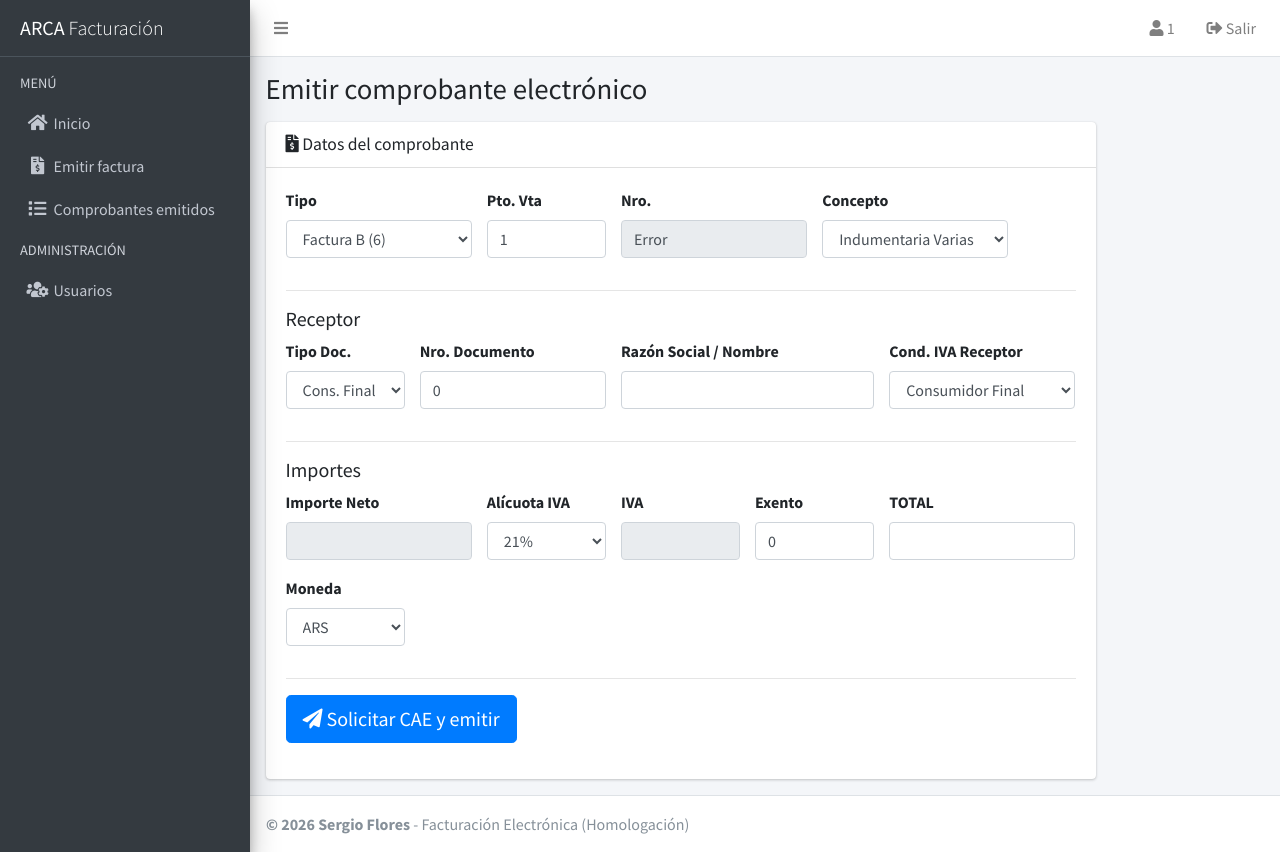
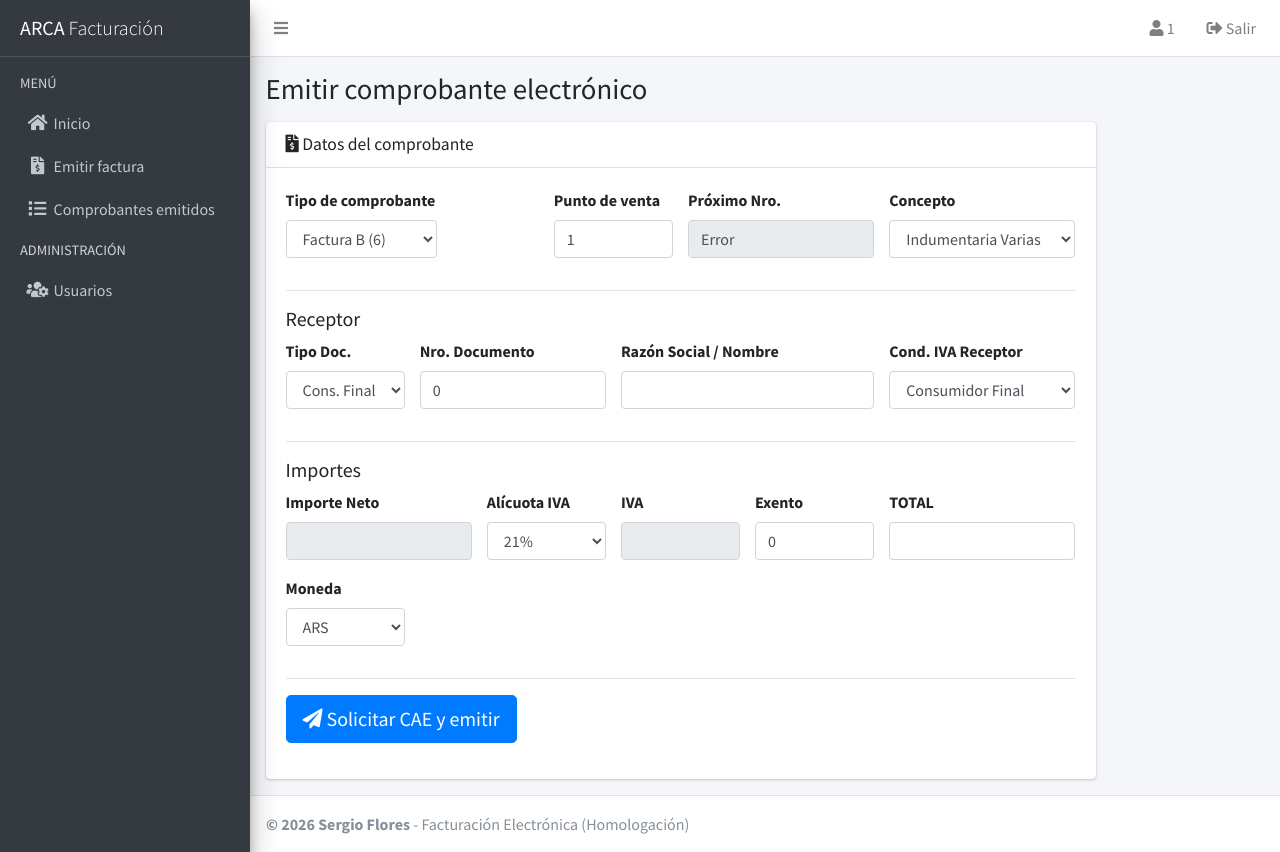
Before and after one commit to floress-saf/facturas_arca, a Flask app: page /emitir in a window 1280 px wide. Run offline with Flask 3, Linux system fonts and the light colour scheme; the visitor is signed in with stand-in values (Sample User, id 1); some libraries are stand-ins or nearby versions.

Commit message:
Reducir ancho del select Tipo de comprobante al 60%

```diff
--- a/templates/emitir.html
+++ b/templates/emitir.html
@@ -12,10 +12,10 @@
             <div class="card-body">
                 <form id="form-emitir">
                     <div class="row">
-                        <div class="col-md-3">
+                        <div class="col-md-4">
                             <div class="form-group">
-                                <label>Tipo</label>
-                                <select class="form-control" id="tipo_cmp" required onchange="consultarUltimo()">
+                                <label>Tipo de comprobante</label>
+                                <select class="form-control" id="tipo_cmp" required onchange="consultarUltimo()" style="max-width:60%;">
                                     {% for id, nombre in tipos.items() %}
                                     <option value="{{ id }}" {% if id == 6 %}selected{% endif %}>{{ nombre }} ({{ id }})</option>
                                     {% endfor %}
@@ -24,13 +24,13 @@
                         </div>
                         <div class="col-md-2">
                             <div class="form-group">
-                                <label>Pto. Vta</label>
+                                <label>Punto de venta</label>
                                 <input type="number" class="form-control" id="pto_vta" value="1" min="1" max="99999" required onchange="consultarUltimo()">
                             </div>
                         </div>
                         <div class="col-md-3">
                             <div class="form-group">
-                                <label>Nro.</label>
+                                <label>Próximo Nro.</label>
                                 <input type="text" class="form-control" id="nro_cmp" readonly>
                             </div>
                         </div>
```
